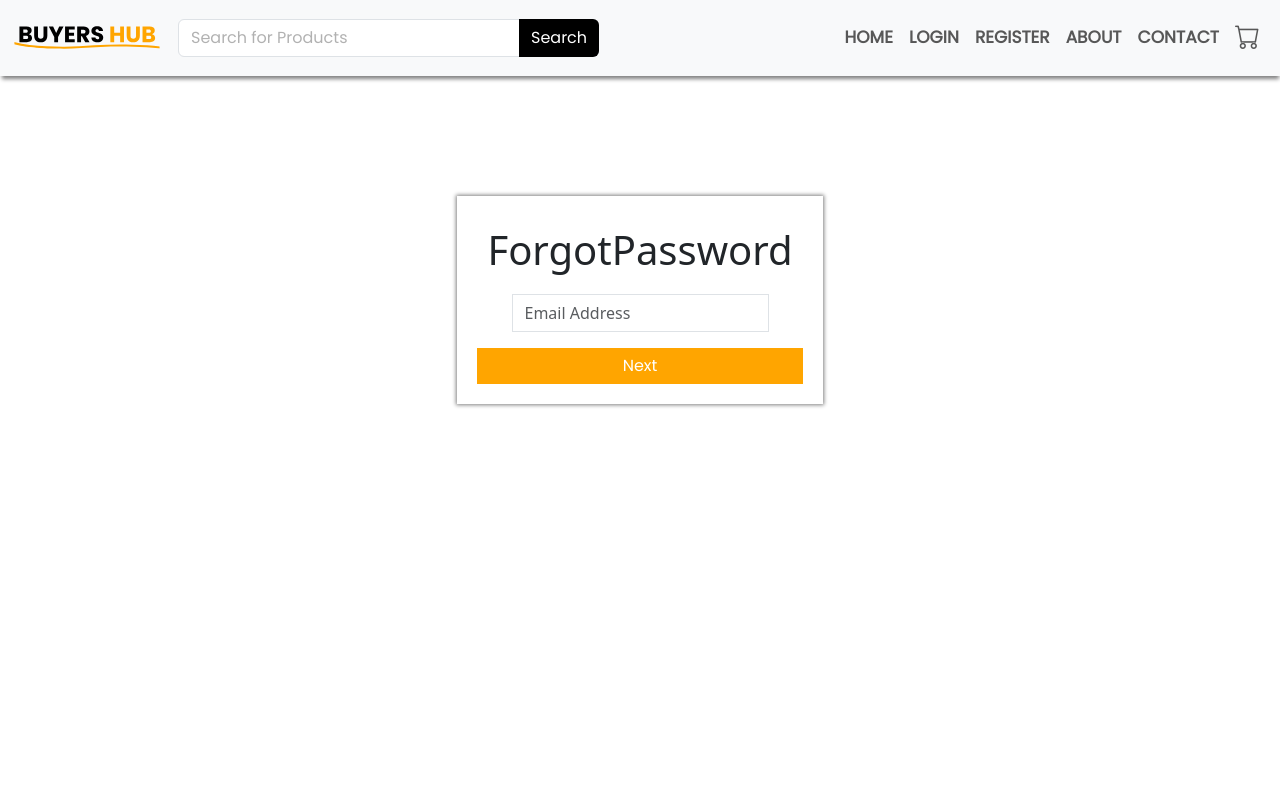
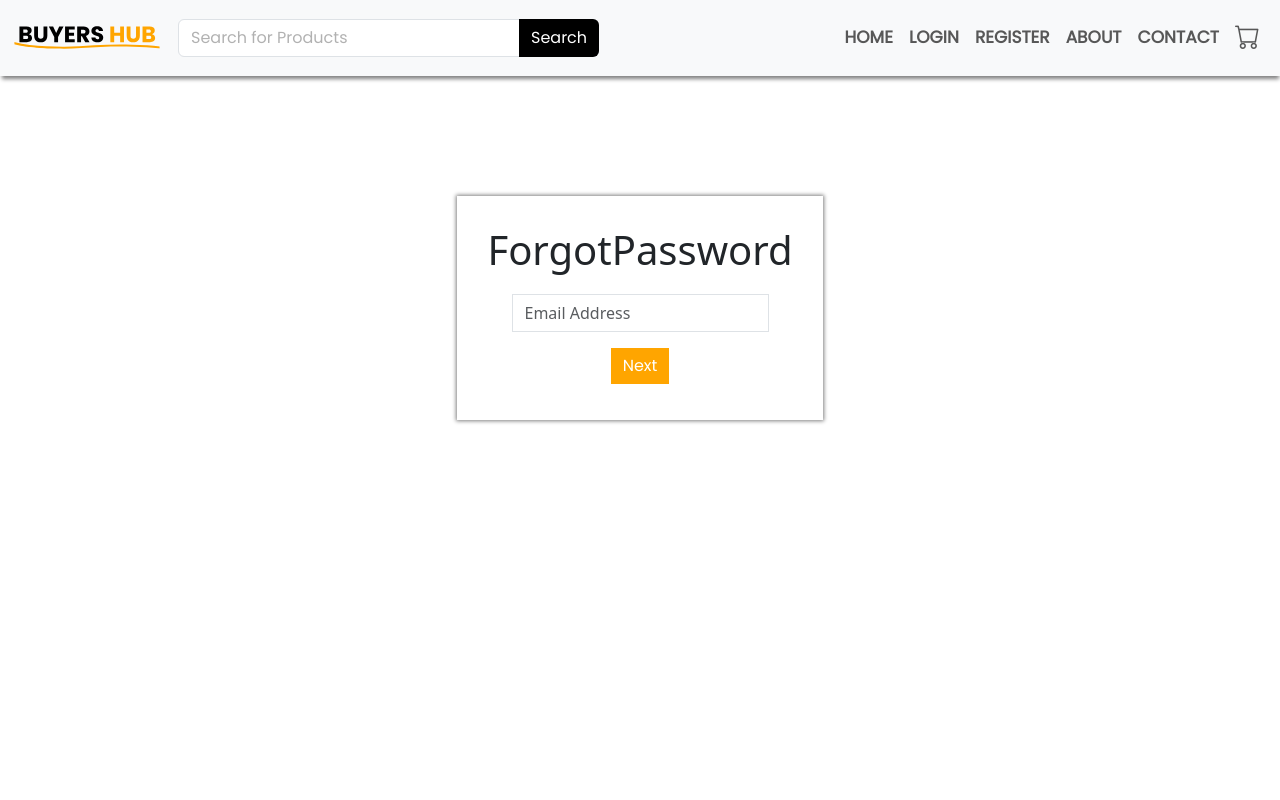
Before and after one commit to fasaht-abbas/buyers-hub-mern-ecommerce, a React (Create React App) app in the folder client/: page /forgot-password in a window 1280 px wide. Shown: the top 800 px of the page. Built offline with nearby package versions, Linux system fonts and the light colour scheme.

Commit message:
product details scroll

```diff
--- a/client/src/pages/ProductDetails.js
+++ b/client/src/pages/ProductDetails.js
@@ -116,7 +116,7 @@ const ProductDetails = () => {
   };
   useEffect(() => {
     scroll();
-  }, [getDetails]);
+  }, [product]);
 
   return (
     <Wrapper>
--- a/client/src/pages/auth/passReset/ForgotPassword.js
+++ b/client/src/pages/auth/passReset/ForgotPassword.js
@@ -42,9 +42,11 @@ const ForgotPassword = () => {
               required
             />
           </div>
-          <button type="submit" className="btn btn-norm">
-            Next
-          </button>
+          <div className="mb-3">
+            <button type="submit" className="btn btn-norm">
+              Next
+            </button>
+          </div>
         </div>
       </form>
     </Wrapper>
--- a/client/src/pages/auth/passReset/UpdatePassword.js
+++ b/client/src/pages/auth/passReset/UpdatePassword.js
@@ -50,9 +50,11 @@ const UpdatePassword = () => {
               required
             />
           </div>
-          <button type="submit" className="btn btn-norm">
-            Reset Now
-          </button>
+          <div className="mb-3">
+            <button type="submit" className="btn btn-norm">
+              Reset Now
+            </button>
+          </div>
         </div>
       </form>
     </Wrapper>
```
Also changed, not shown: 8 other files (tests, documents, lock files or other folders).
